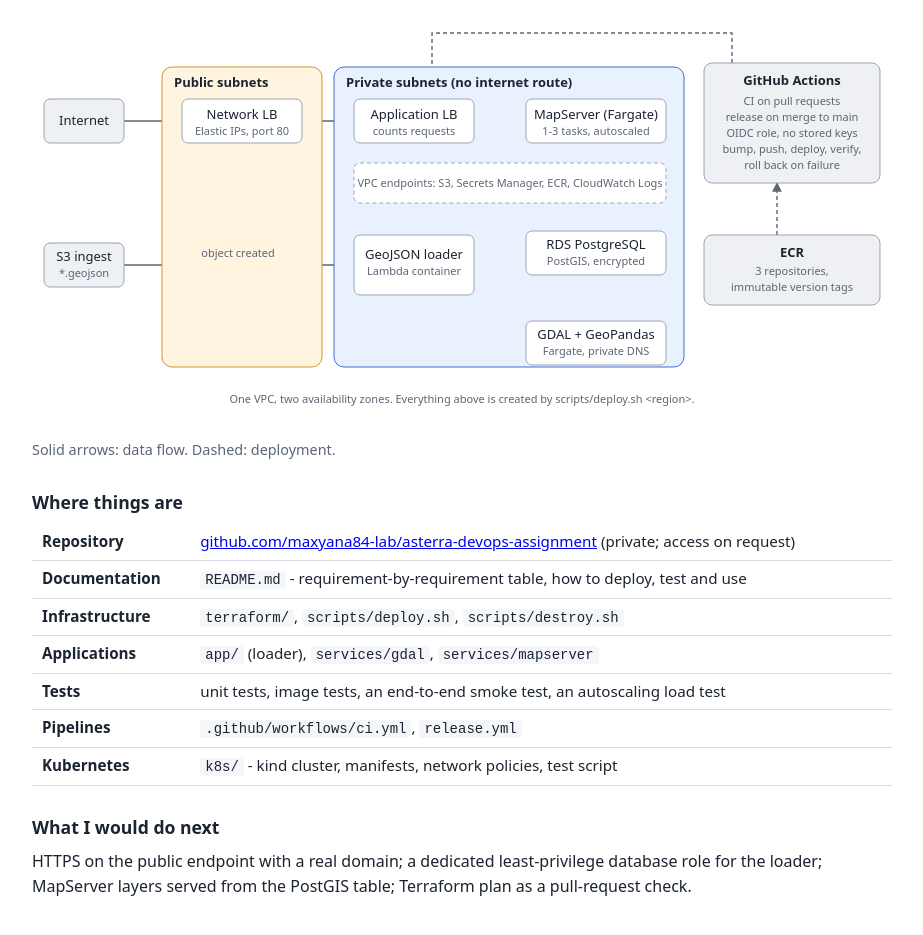
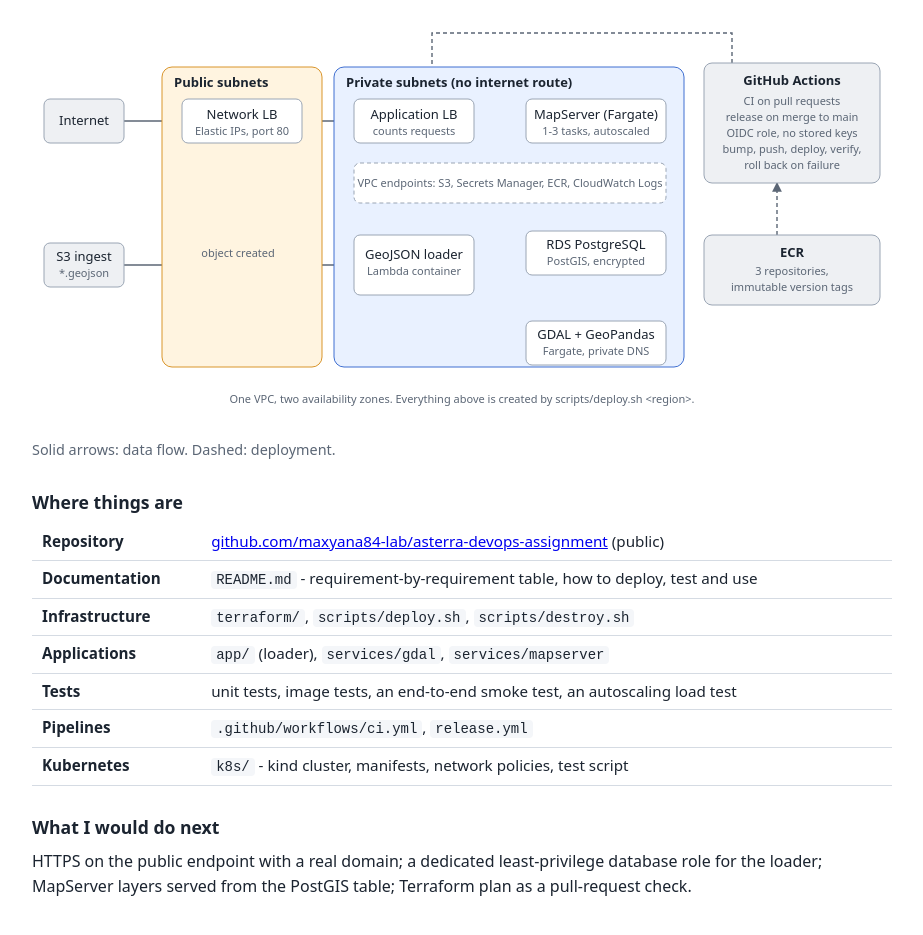
Before and after one commit to maxyana84-lab/asterra-devops-assignment, a plain HTML site: page docs/index.html in a window 1280 px wide. Shown: the part 1401-2336 px from the top of the page, without its empty margins (178-1101 px from the left). Drawn offline with Linux system fonts and the light colour scheme.

Commit message:
Half-pager: the repository is now public

```diff
--- a/docs/index.html
+++ b/docs/index.html
@@ -148,7 +148,7 @@ deploys the loader on each merge to <code>main</code>. The same containers also
 
 <h2>Where things are</h2>
 <table>
-  <tr><th>Repository</th><td><a href="https://github.com/maxyana84-lab/asterra-devops-assignment">github.com/maxyana84-lab/asterra-devops-assignment</a> (private; access on request)</td></tr>
+  <tr><th>Repository</th><td><a href="https://github.com/maxyana84-lab/asterra-devops-assignment">github.com/maxyana84-lab/asterra-devops-assignment</a> (public)</td></tr>
   <tr><th>Documentation</th><td><code>README.md</code> - requirement-by-requirement table, how to deploy, test and use</td></tr>
   <tr><th>Infrastructure</th><td><code>terraform/</code>, <code>scripts/deploy.sh</code>, <code>scripts/destroy.sh</code></td></tr>
   <tr><th>Applications</th><td><code>app/</code> (loader), <code>services/gdal</code>, <code>services/mapserver</code></td></tr>
```
